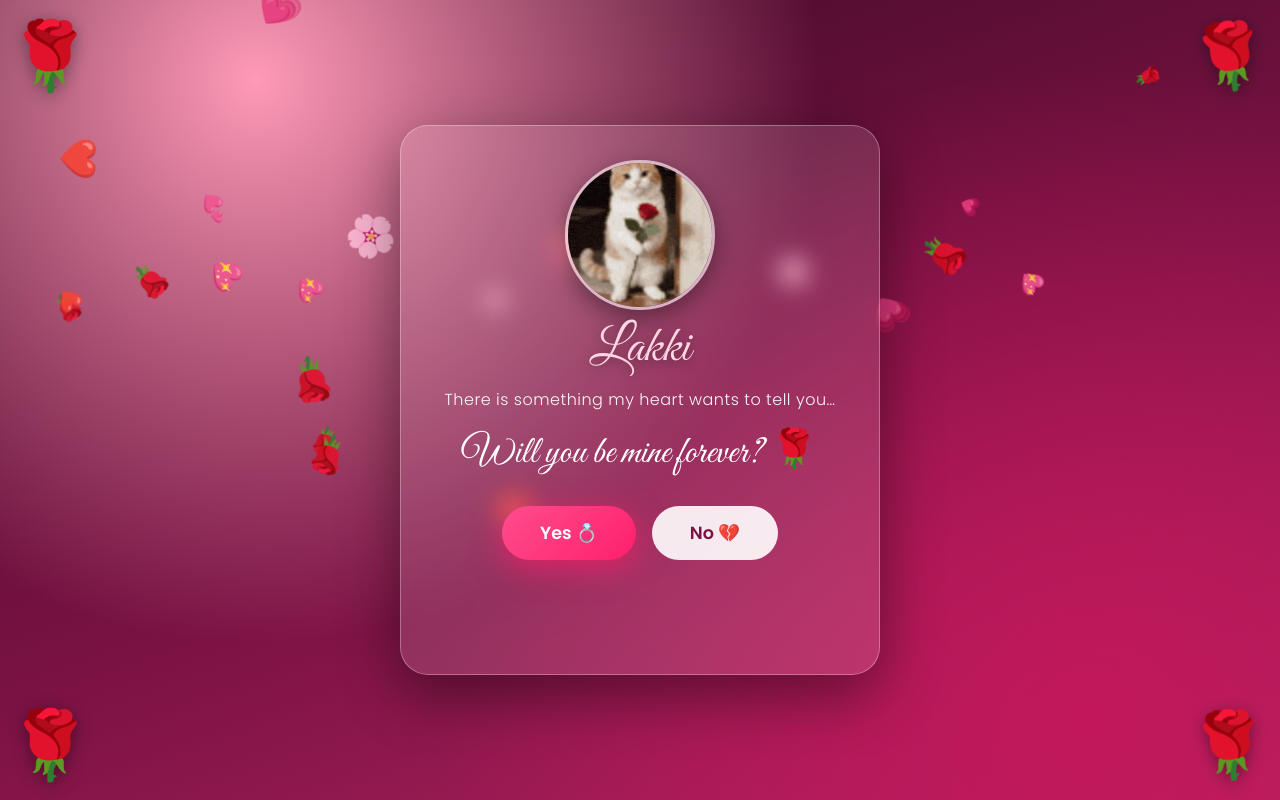
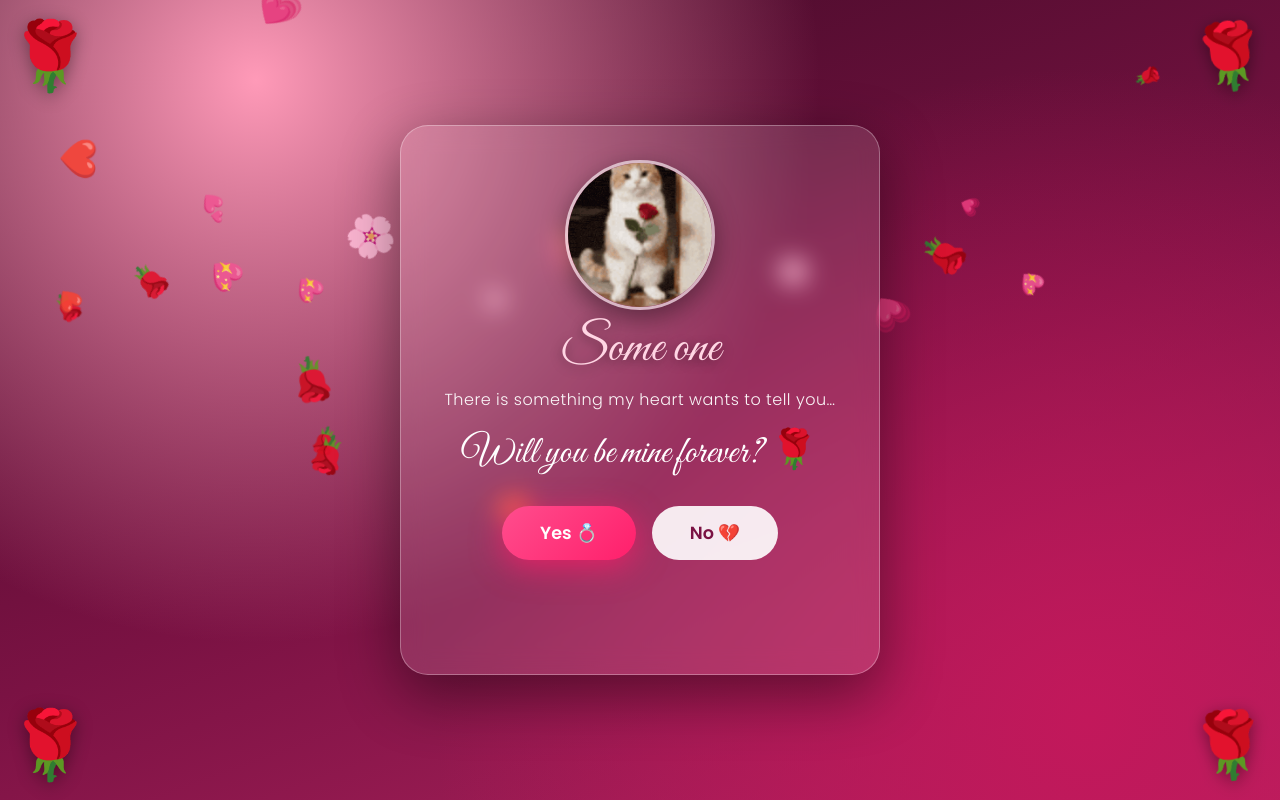
Before and after one commit to yadavtarang4291-star/proposal, a plain HTML site: page index.html in a window 1280 px wide. Drawn offline with nearby package versions, Linux system fonts and the light colour scheme.

Commit message:
Change title and names from 'Lakki' to 'Some one'

```diff
--- a/index.html
+++ b/index.html
@@ -4,7 +4,7 @@
 <head>
     <meta charset="UTF-8">
     <meta name="viewport" content="width=device-width, initial-scale=1">
-    <title>For Lakki ❤️</title>
+    <title>For Some one ❤️</title>
     <link href="https://fonts.googleapis.com/css2?family=Great+Vibes&family=Poppins:wght@300;400;600&display=swap"
         rel="stylesheet">
     <style>
@@ -348,7 +348,7 @@
                     style="width:150px;height:150px;object-fit:cover;border-radius:50%;border:3px solid rgba(255,255,255,.6);box-shadow:0 8px 24px rgba(0,0,0,.4)"
                     onerror="this.outerHTML='<span style=&quot;font-size:70px;display:inline-block;animation:beat 1.2s infinite&quot;>💖</span>'">
             </div>
-            <h1>Lakki</h1>
+            <h1>Some one</h1>
             <p class="sub">There is something my heart wants to tell you…</p>
             <div class="question">Will you be mine forever? 🌹</div>
             <div class="buttons" id="btnWrap">
@@ -366,7 +366,7 @@
                 <img src="photo.jpg" alt="Our photo" id="gifImg" onerror="showFallback()">
             </div>
             <p class="love-text">
-                <b>Lakki</b>, you just made me the happiest person in the world. 🥹<br>
+                <b>Some one</b>, you just made me the happiest person in the world. 🥹<br>
                 You are my today, my tomorrow and my forever.<br>
                 <b>I love you, always &amp; forever.</b> ❤️
             </p>
```
